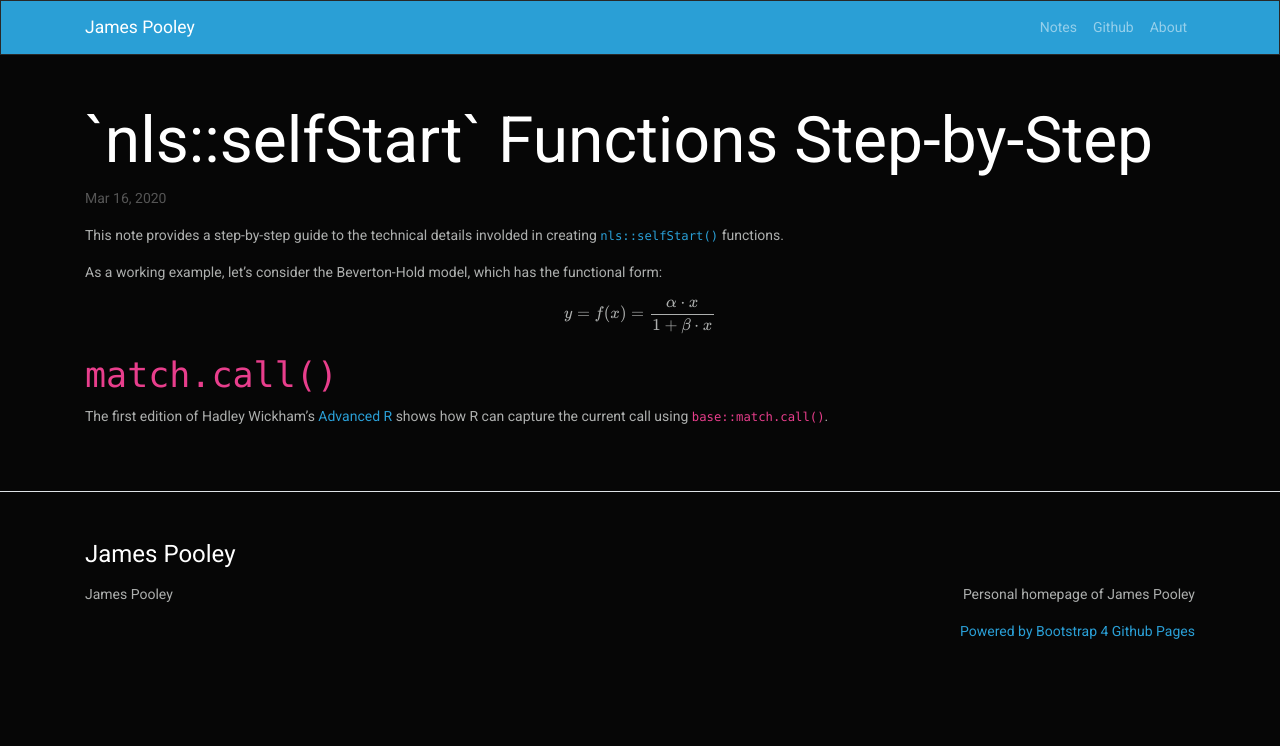
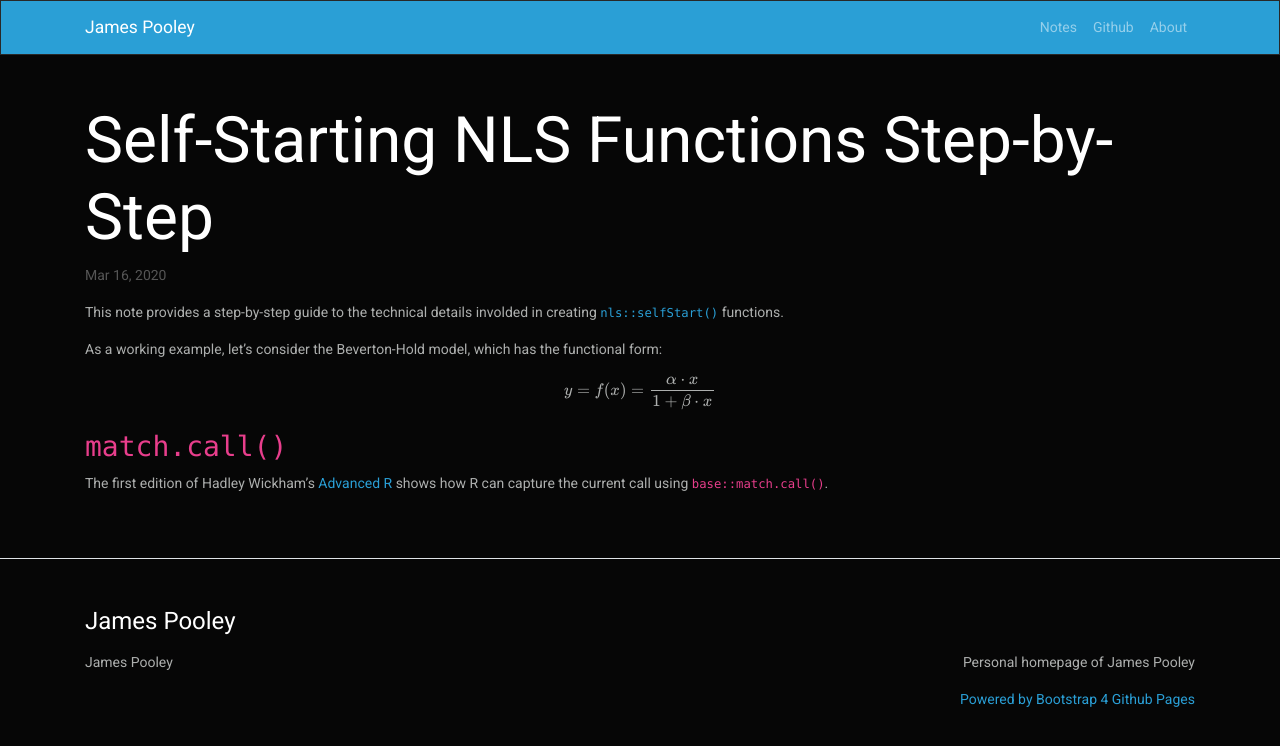
Before and after one commit to jamespooley/archived-jamespooley.github.io, a Jekyll site: the page built from _posts/2020-03-16-nls-selfstart.md, in a window 1280 px wide. Shown: the top 746 px of the page. Built offline with Jekyll 4.4.1, drawn with Linux system fonts in a browser that asks for light colours; formulas are drawn with MathJax 3.

Commit message:
Change title

```diff
--- a/_posts/2020-03-16-nls-selfstart.md
+++ b/_posts/2020-03-16-nls-selfstart.md
@@ -1,7 +1,7 @@
 ---
 layout: post
 mathjax: true
-title: "`nls::selfStart` Functions Step-by-Step"
+title: "Self-Starting NLS Functions Step-by-Step"
 ---
 
 This note provides a step-by-step guide to the technical details involded
@@ -15,7 +15,7 @@ y = f(x) = \frac{\alpha \cdot x}{1 + \beta\cdot x}
 $$
 
 
-### `match.call()`
+#### `match.call()`
 
 The first edition of Hadley Wickham's [Advanced R](http://adv-r.had.co.nz/Expressions.html#capturing-call) shows how R can capture the current
 call using `base::match.call()`.
```
